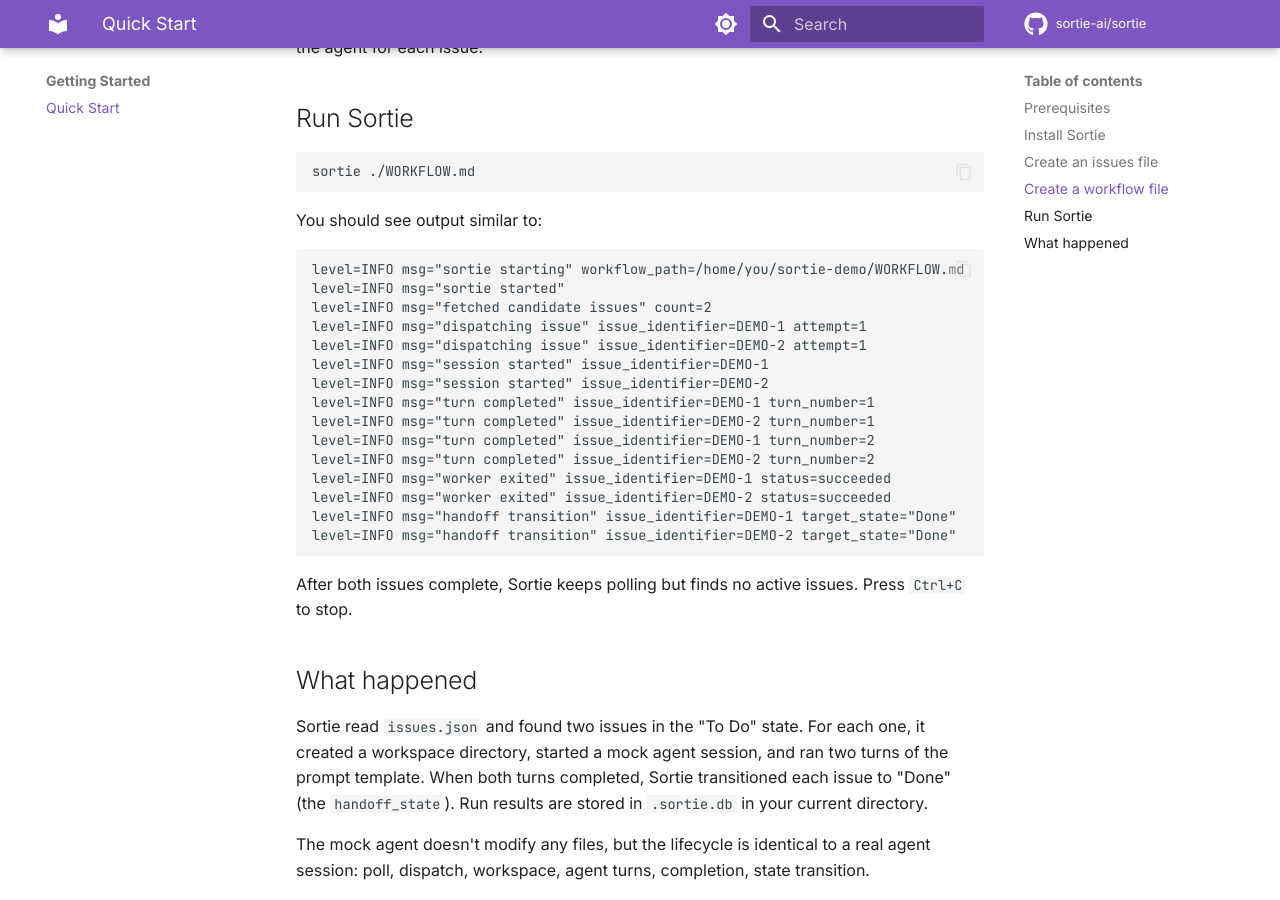
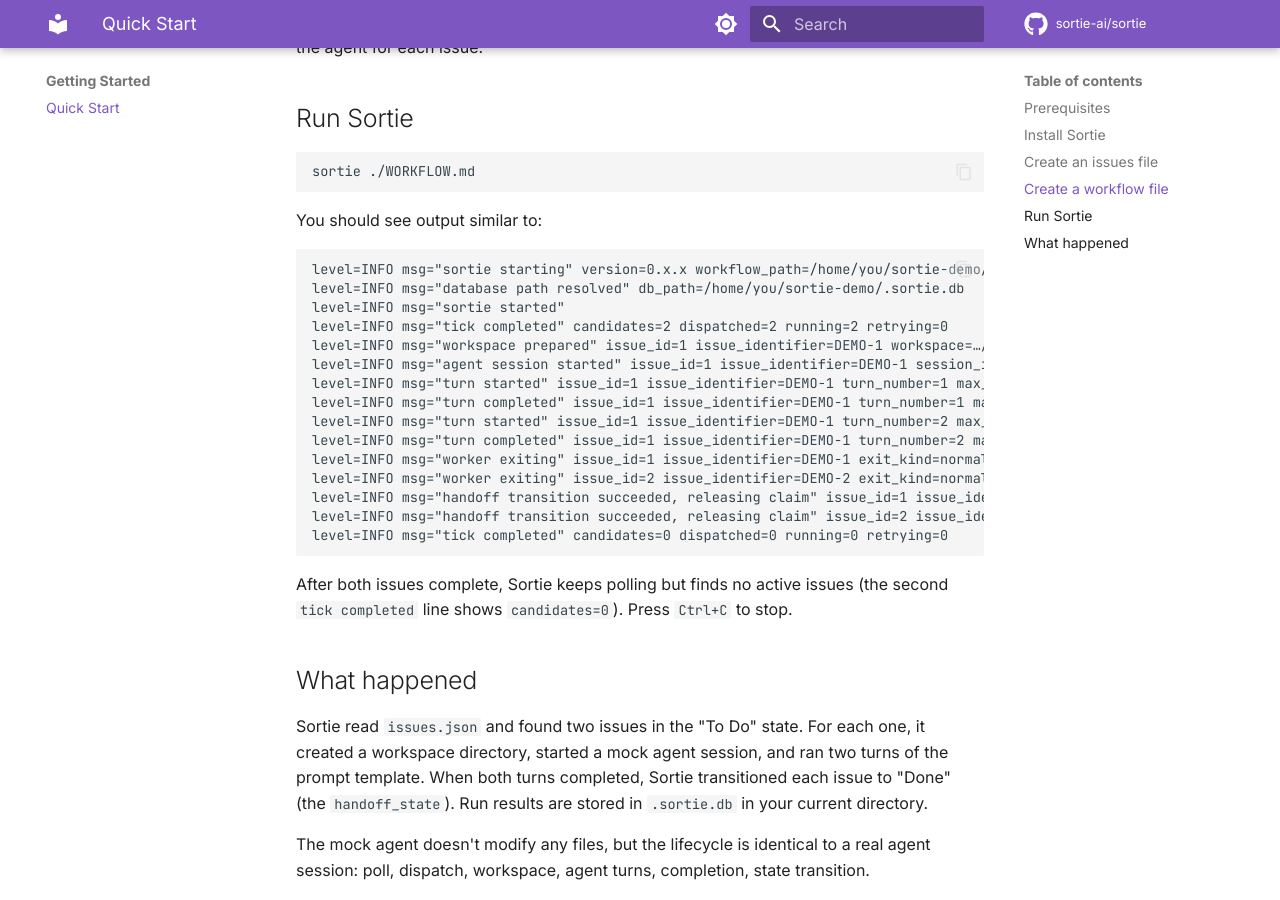
Before and after one commit to sortie-ai/docs, an MkDocs documentation site: the page built from docs/getting-started/quick-start.md, in a window 1280 px wide and 900 px high, scrolled down 2065 px. Built offline with MkDocs 1.6.1 and Material for MkDocs 9.7.7, drawn with Linux system fonts in a browser that asks for light colours; comment, search, counter and statistics services are not loaded.

Commit message:
Update Quick start guide

````diff
--- a/docs/getting-started/quick-start.md
+++ b/docs/getting-started/quick-start.md
@@ -97,24 +97,24 @@
 You should see output similar to:
 
 ```
-level=INFO msg="sortie starting" workflow_path=/home/you/sortie-demo/WORKFLOW.md
+level=INFO msg="sortie starting" version=0.x.x workflow_path=/home/you/sortie-demo/WORKFLOW.md
+level=INFO msg="database path resolved" db_path=/home/you/sortie-demo/.sortie.db
 level=INFO msg="sortie started"
-level=INFO msg="fetched candidate issues" count=2
-level=INFO msg="dispatching issue" issue_identifier=DEMO-1 attempt=1
-level=INFO msg="dispatching issue" issue_identifier=DEMO-2 attempt=1
-level=INFO msg="session started" issue_identifier=DEMO-1
-level=INFO msg="session started" issue_identifier=DEMO-2
-level=INFO msg="turn completed" issue_identifier=DEMO-1 turn_number=1
-level=INFO msg="turn completed" issue_identifier=DEMO-2 turn_number=1
-level=INFO msg="turn completed" issue_identifier=DEMO-1 turn_number=2
-level=INFO msg="turn completed" issue_identifier=DEMO-2 turn_number=2
-level=INFO msg="worker exited" issue_identifier=DEMO-1 status=succeeded
-level=INFO msg="worker exited" issue_identifier=DEMO-2 status=succeeded
-level=INFO msg="handoff transition" issue_identifier=DEMO-1 target_state="Done"
-level=INFO msg="handoff transition" issue_identifier=DEMO-2 target_state="Done"
+level=INFO msg="tick completed" candidates=2 dispatched=2 running=2 retrying=0
+level=INFO msg="workspace prepared" issue_id=1 issue_identifier=DEMO-1 workspace=…/DEMO-1
+level=INFO msg="agent session started" issue_id=1 issue_identifier=DEMO-1 session_id=mock-session-001
+level=INFO msg="turn started" issue_id=1 issue_identifier=DEMO-1 turn_number=1 max_turns=2
+level=INFO msg="turn completed" issue_id=1 issue_identifier=DEMO-1 turn_number=1 max_turns=2
+level=INFO msg="turn started" issue_id=1 issue_identifier=DEMO-1 turn_number=2 max_turns=2
+level=INFO msg="turn completed" issue_id=1 issue_identifier=DEMO-1 turn_number=2 max_turns=2
+level=INFO msg="worker exiting" issue_id=1 issue_identifier=DEMO-1 exit_kind=normal turns_completed=2
+level=INFO msg="worker exiting" issue_id=2 issue_identifier=DEMO-2 exit_kind=normal turns_completed=2
+level=INFO msg="handoff transition succeeded, releasing claim" issue_id=1 issue_identifier=DEMO-1 handoff_state=Done
+level=INFO msg="handoff transition succeeded, releasing claim" issue_id=2 issue_identifier=DEMO-2 handoff_state=Done
+level=INFO msg="tick completed" candidates=0 dispatched=0 running=0 retrying=0
 ```
 
-After both issues complete, Sortie keeps polling but finds no active issues. Press `Ctrl+C` to stop.
+After both issues complete, Sortie keeps polling but finds no active issues (the second `tick completed` line shows `candidates=0`). Press `Ctrl+C` to stop.
 
 ## What happened
 
````
